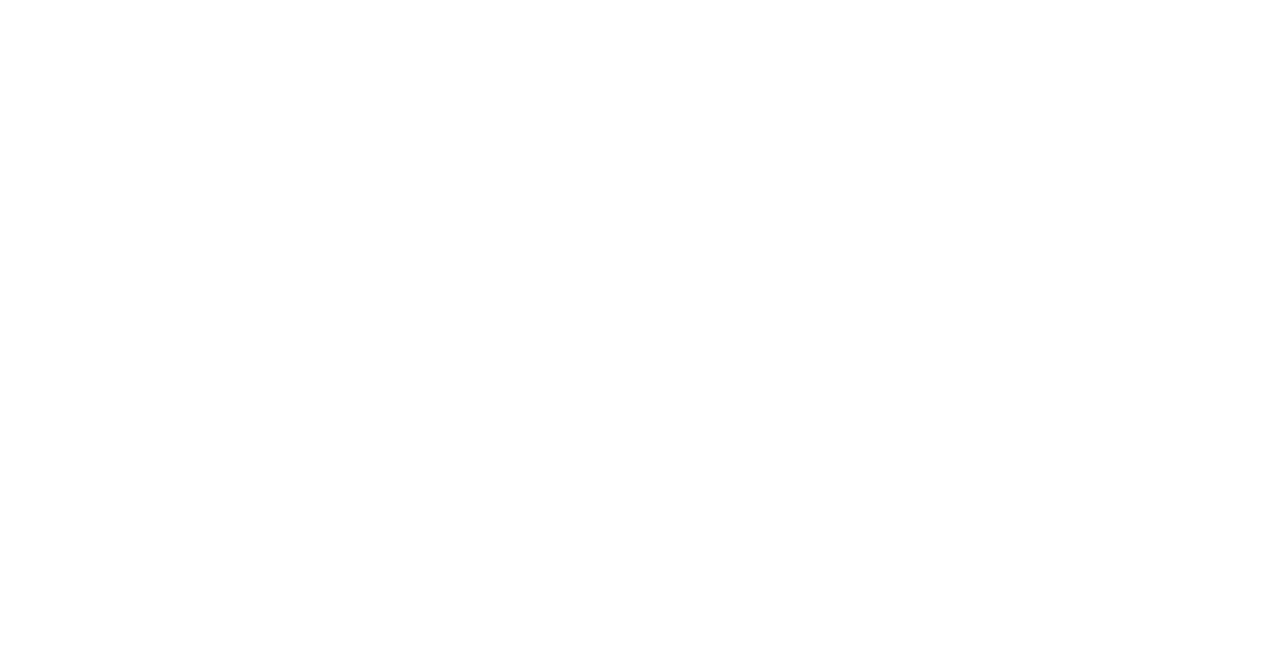
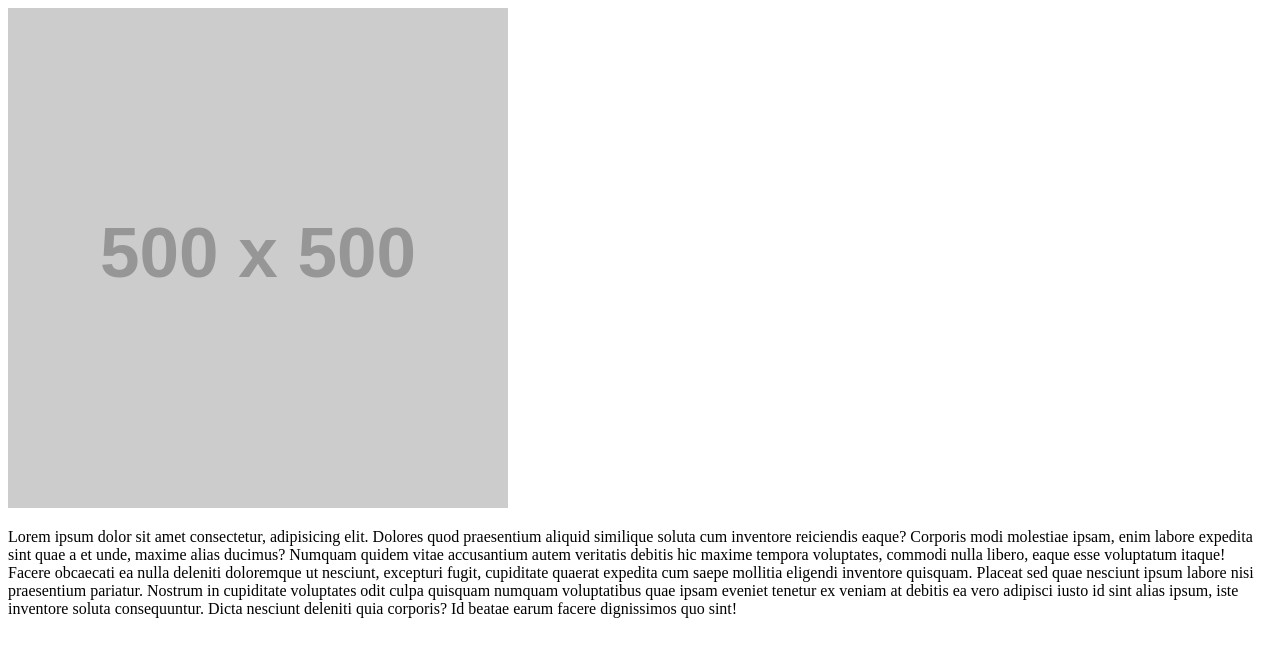
Before and after one commit to Vintagejojo/gittest, a plain HTML site: page index.html in a window 1280 px wide. Drawn offline with Linux system fonts and the light colour scheme; placeholder pictures from the web are drawn by us.

Commit message:
Hello darkness my old friend

```diff
--- a/index.html
+++ b/index.html
@@ -6,6 +6,7 @@
     <title>Document</title>
 </head>
 <body>
-
+    <img src="https://via.placeholder.com/500x500" alt="just an example img">
+    <p>Lorem ipsum dolor sit amet consectetur, adipisicing elit. Dolores quod praesentium aliquid similique soluta cum inventore reiciendis eaque? Corporis modi molestiae ipsam, enim labore expedita sint quae a et unde, maxime alias ducimus? Numquam quidem vitae accusantium autem veritatis debitis hic maxime tempora voluptates, commodi nulla libero, eaque esse voluptatum itaque! Facere obcaecati ea nulla deleniti doloremque ut nesciunt, excepturi fugit, cupiditate quaerat expedita cum saepe mollitia eligendi inventore quisquam. Placeat sed quae nesciunt ipsum labore nisi praesentium pariatur. Nostrum in cupiditate voluptates odit culpa quisquam numquam voluptatibus quae ipsam eveniet tenetur ex veniam at debitis ea vero adipisci iusto id sint alias ipsum, iste inventore soluta consequuntur. Dicta nesciunt deleniti quia corporis? Id beatae earum facere dignissimos quo sint!</p>
 </body>
 </html>
--- a/js/app.js
+++ b/js/app.js
@@ -1,2 +1,2 @@
-//Ok so what the fuck is going on manS
-//somebody pleas save me fromt his eternal suffering
+//Ok so what the fuck is going on man
+//somebody pleas save me from this eternal suffering
```
